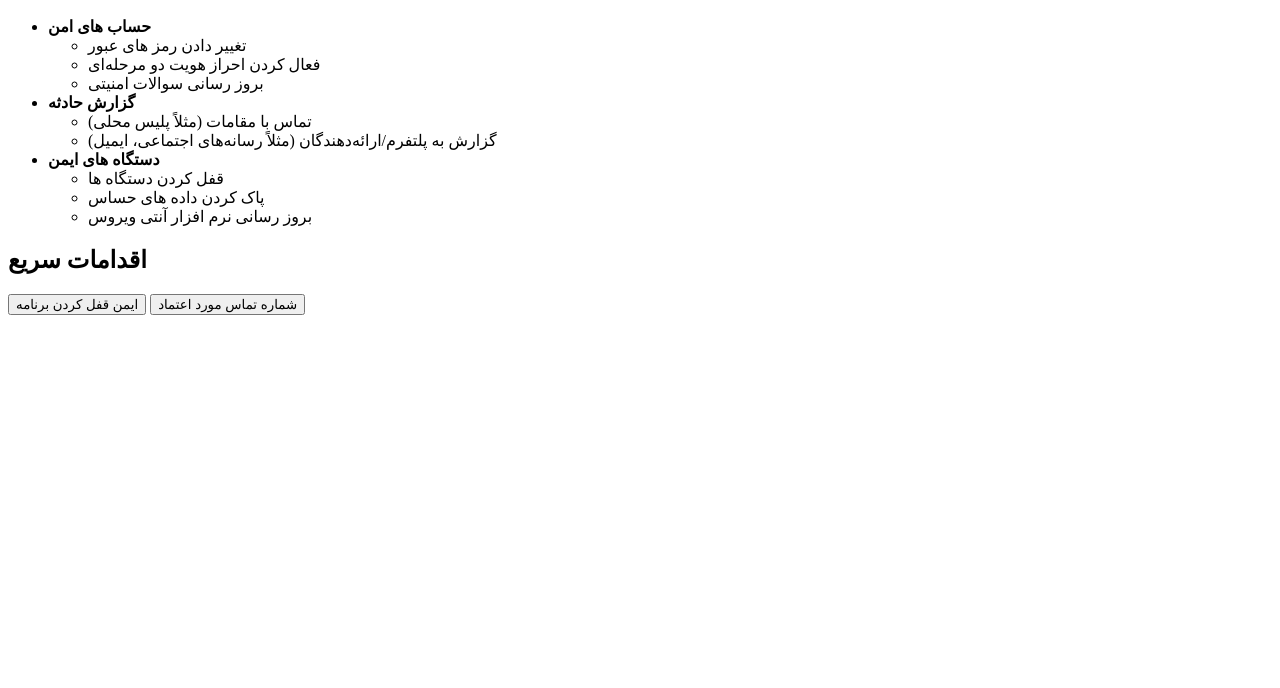
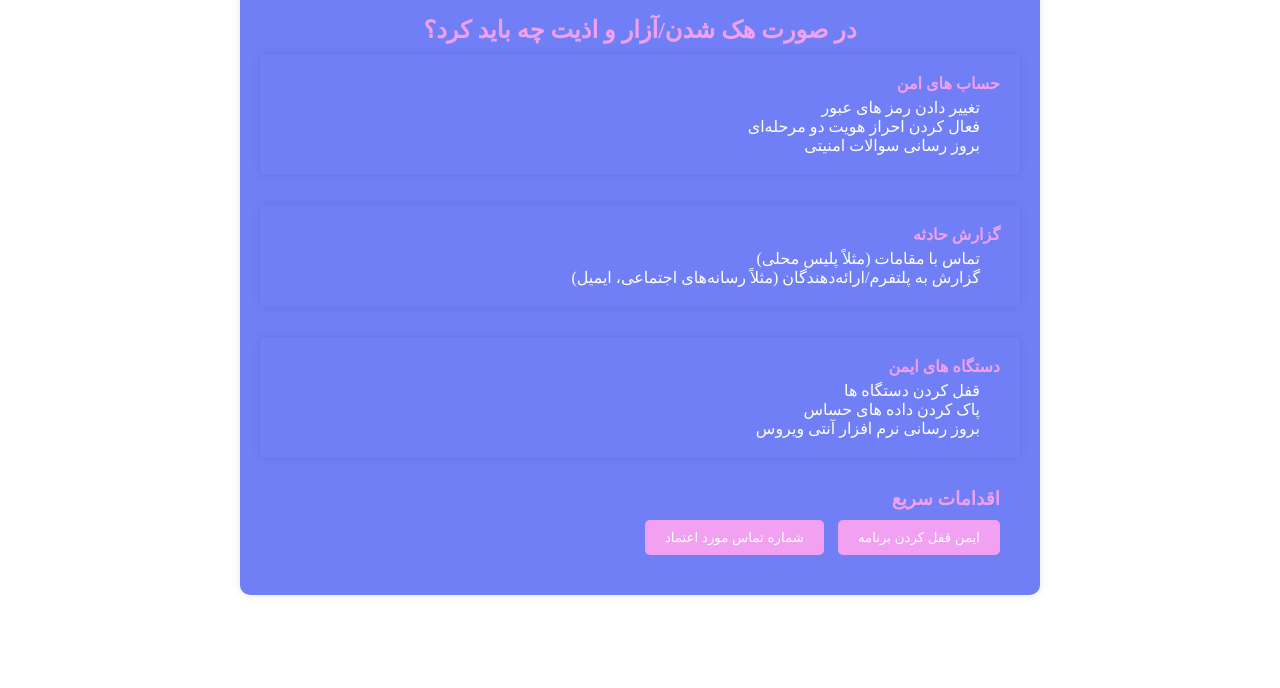
Before and after one commit to kubra-Islami/Seda-App-Committed-kings-web, a plain HTML site: page frontend/pages/Emergency Toolkit/Emergency Toolkit.html in a window 1280 px wide. Shown: the part 112-800 px from the top of the page. Drawn offline with Linux system fonts and the light colour scheme.

Commit message:
I worked on Emergency Toolkit and its css

```diff
--- a/frontend/pages/Emergency Toolkit/Emergency Toolkit.html
+++ b/frontend/pages/Emergency Toolkit/Emergency Toolkit.html
@@ -1,45 +1,61 @@
 <!DOCTYPE html>
 <html lang="en">
+
 <head>
   <meta charset="UTF-8">
   <meta name="viewport" content="width=device-width, initial-scale=1.0">
   <title>جعبه ابزار اضطراری</title>
+  <link rel="stylesheet" href="../../src/css/Emergency Toolkit/Emergency Toolkit.css">
 </head>
+
 <body>
   <header>
     <h1>جعبه ابزار اضطراری</h1>
   </header>
-  <main>
-    <section>
+  <main class="container-fluid">
+    <div class="row">
+      <div class="col-md-12">
+        <div class="card-container">
           <h2>در صورت هک شدن/آزار و اذیت چه باید کرد؟</h2>
-      <ul>
-        <li><strong>حساب های امن</strong>
+          <section class="row">
+            <div class="col-lg-8 col-md-10 col-sm-12 mx-auto">
+              <div class="card">
+                <p>حساب های امن</p>
                 <ul>
                   <li>تغییر دادن رمز های عبور</li>
                   <li>فعال کردن احراز هویت دو مرحله‌ای</li>
                   <li>بروز رسانی سوالات امنیتی</li>
                 </ul>
-        </li>
-        <li><strong>گزارش حادثه</strong>
+              </div>
+            </div>
+            <div class="col-lg-8 col-md-10 col-sm-12 mx-auto">
+              <div class="card">
+                <p>گزارش حادثه</p>
                 <ul>
                   <li>تماس با مقامات (مثلاً پلیس محلی)</li>
                   <li>گزارش به پلتفرم/ارائه‌دهندگان (مثلاً رسانه‌های اجتماعی، ایمیل)</li>
                 </ul>
-        </li>
-        <li><strong>دستگاه های ایمن</strong>
+              </div>
+            </div>
+            <div class="col-lg-8 col-md-10 col-sm-12 mx-auto">
+              <div class="card">
+                <p>دستگاه های ایمن</p>
                 <ul>
                   <li>قفل کردن دستگاه ها</li>
                   <li>پاک کردن داده های حساس</li>
                   <li>بروز رسانی نرم افزار آنتی ویروس</li>
                 </ul>
-        </li>
-      </ul>
+              </div>
+            </div>
           </section>
-    <section>
-      <h2>اقدامات سریع</h2>
-      <button>ایمن قفل کردن برنامه </button>
-      <button>شماره تماس مورد اعتماد</button>
+          <section id="action">
+            <h3>اقدامات سریع</h3>
+            <button><a href="">ایمن قفل کردن برنامه </a></button>
+            <button> <a href="">شماره تماس مورد اعتماد </a></button>
           </section>
+        </div>
+      </div>
+    </div>
   </main>
 </body>
 </html>
--- /dev/null
+++ b/frontend/src/css/Emergency Toolkit/Emergency Toolkit.css
@@ -0,0 +1,103 @@
+/* General Styles */
+* {
+  box-sizing: border-box;
+  margin: 0;
+  padding: 0;
+}
+body {
+  background-color: #fff;
+  direction: rtl;
+}
+
+/* Header */
+header {
+    margin-top: 40px;
+    color: #707ff5;
+    text-align: center;
+}
+
+/* Main Styles for Emergency Toolkit Page  */
+main {
+  max-width: 800px;
+  margin: 20px auto;
+  padding: 20px;
+  background-color: #707ff5;
+  border-radius: 10px;
+  box-shadow: 0 0 10px rgba(0, 0, 0, 0.1);
+}
+
+section {
+  margin-bottom: 20px;
+}
+
+h2 {
+  margin-top: 0;
+  padding: 10px;
+  color: #f2a1f2;
+  text-align: center;
+}
+
+.card {
+  margin-bottom: 30px;
+  border: none;
+  border-radius: 5px;
+  color: #fff;
+  cursor: default;
+  box-shadow: 0 0 10px rgba(0, 0, 0, 0.1);
+  padding: 20px;
+}
+
+.card:hover {
+    box-shadow: inset 0 0 10px rgba(245, 243, 243, 0.806);
+}
+
+.card li {
+  list-style: none;
+  position: relative;
+  padding-right: 20px;
+}
+
+.card p {
+    color: #f2a1f2;
+    font-weight: bold;
+    margin-bottom: 5px;
+}
+
+.card li::before {
+  font-weight: bold;
+  font-size: 18px;
+  position: absolute;
+  right: 0;
+  top: 0;
+  color: #f2a1f2;
+}
+
+#action {
+    margin-right: 20px;
+}
+
+#action h3 {
+    color: #f2a1f2;
+    margin-bottom: 10px;
+}
+
+button {
+  background-color: #f2a1f2;
+  color: #fff;
+  padding: 10px 20px;
+  border: none;
+  border-radius: 5px;
+  cursor: pointer;
+  margin-left: 10px;
+  transition: background-color 0.3s ease;
+}
+
+button:hover {
+  background-color: #f93da6;
+  font-weight: bold;
+}
+
+button a {
+    text-decoration: none;
+    color: #fff;
+}
```
Also changed, not shown: frontend/src/js/Emergency Toolkit/Emergency Toolkit.js (added). Lines whose indentation alone changed are shown as unchanged.
